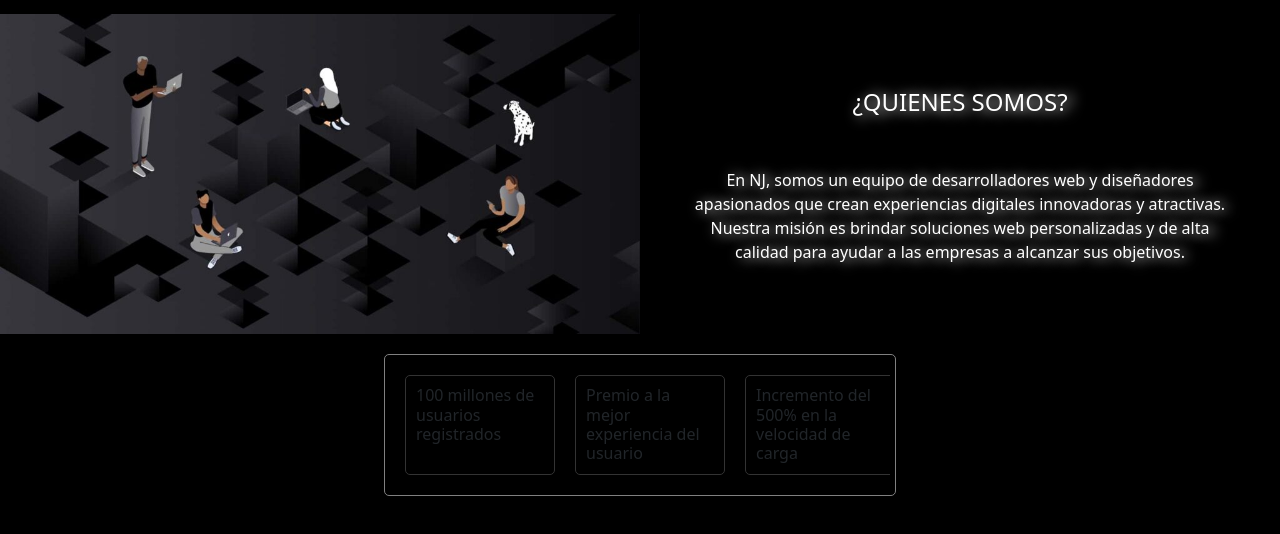
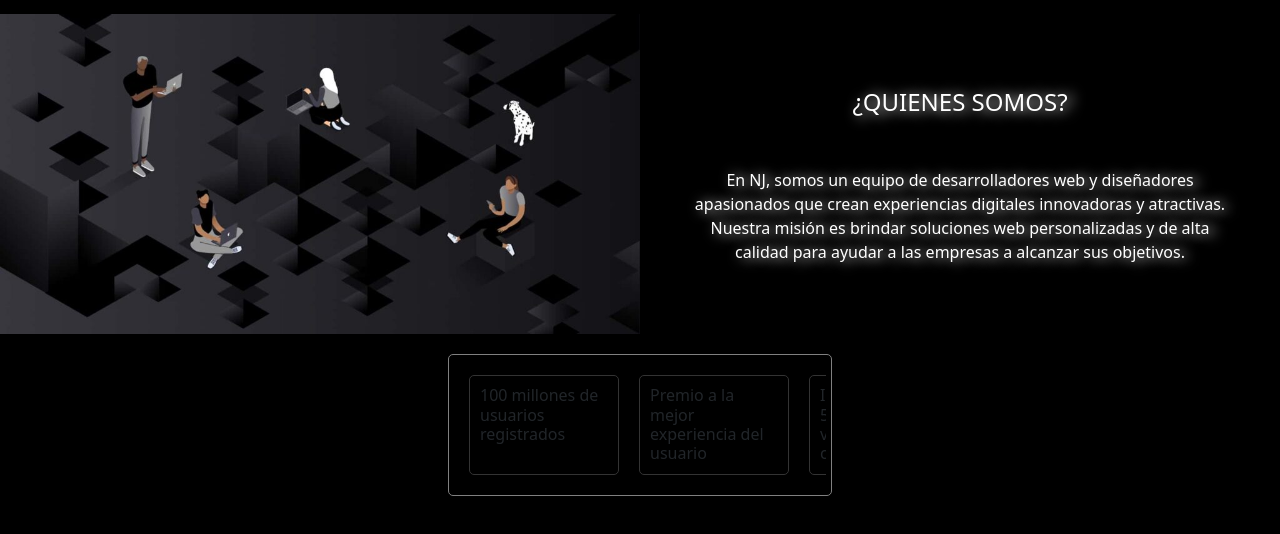
Before and after one commit to jaime02304/primerDise-oEnPruebas, a plain HTML site: page index.html in a window 1280 px wide. Shown: the part 196-730 px from the top of the page. Drawn offline with nearby package versions, Linux system fonts and the light colour scheme.

```diff
--- a/decoracion.css
+++ b/decoracion.css
@@ -201,9 +201,10 @@
   text-shadow: 5px 1px 13px #ffffff;
 }
 
+/*Esto ya se trata de la tercera zona del main*/
+
 .terceraZona {
-
-  width: 40%;
+  width: 30%;
   margin: 20px auto;
   padding: 5px;
   background-color: black;
```
Also changed, not shown: 1 other file.
